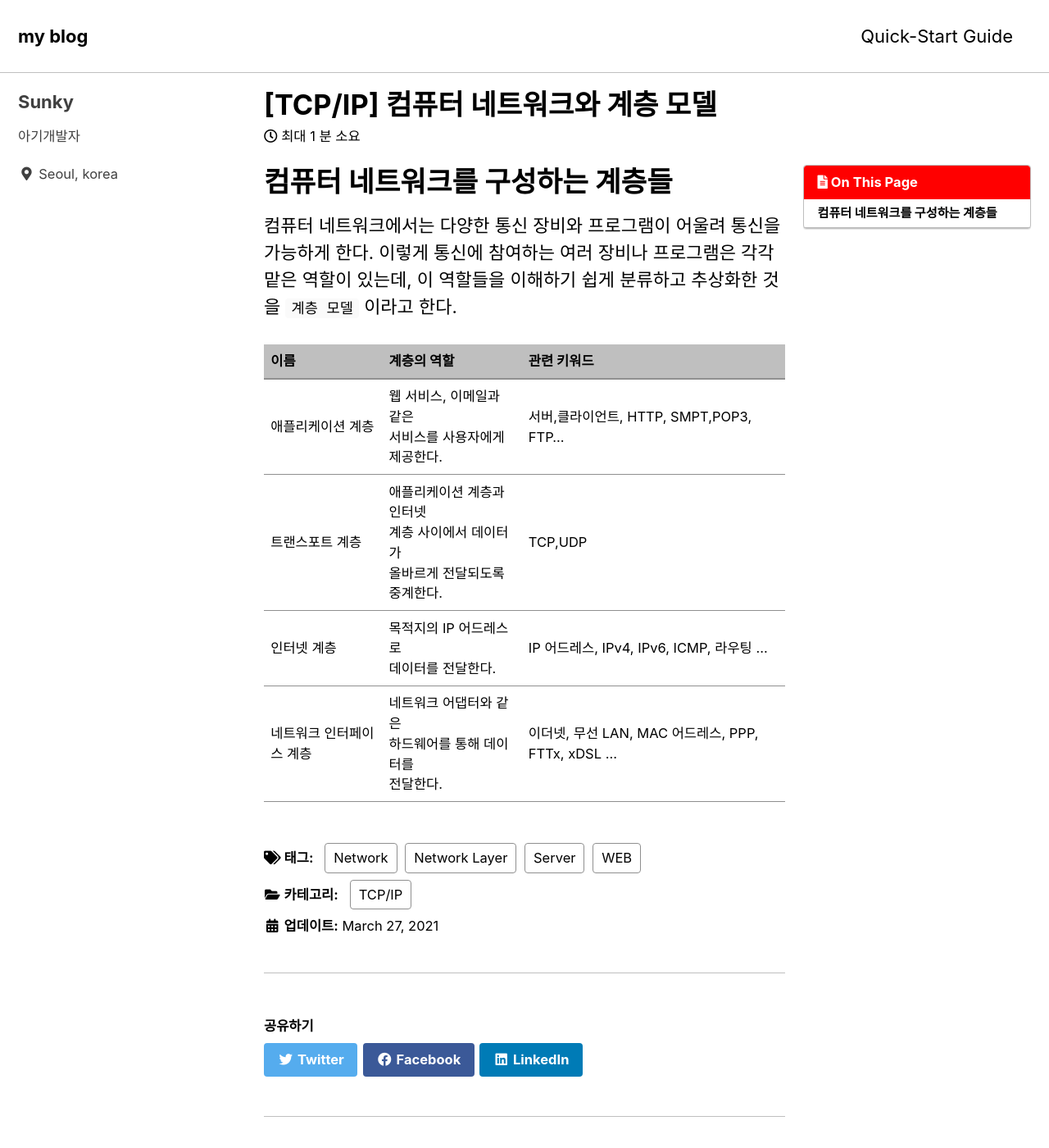
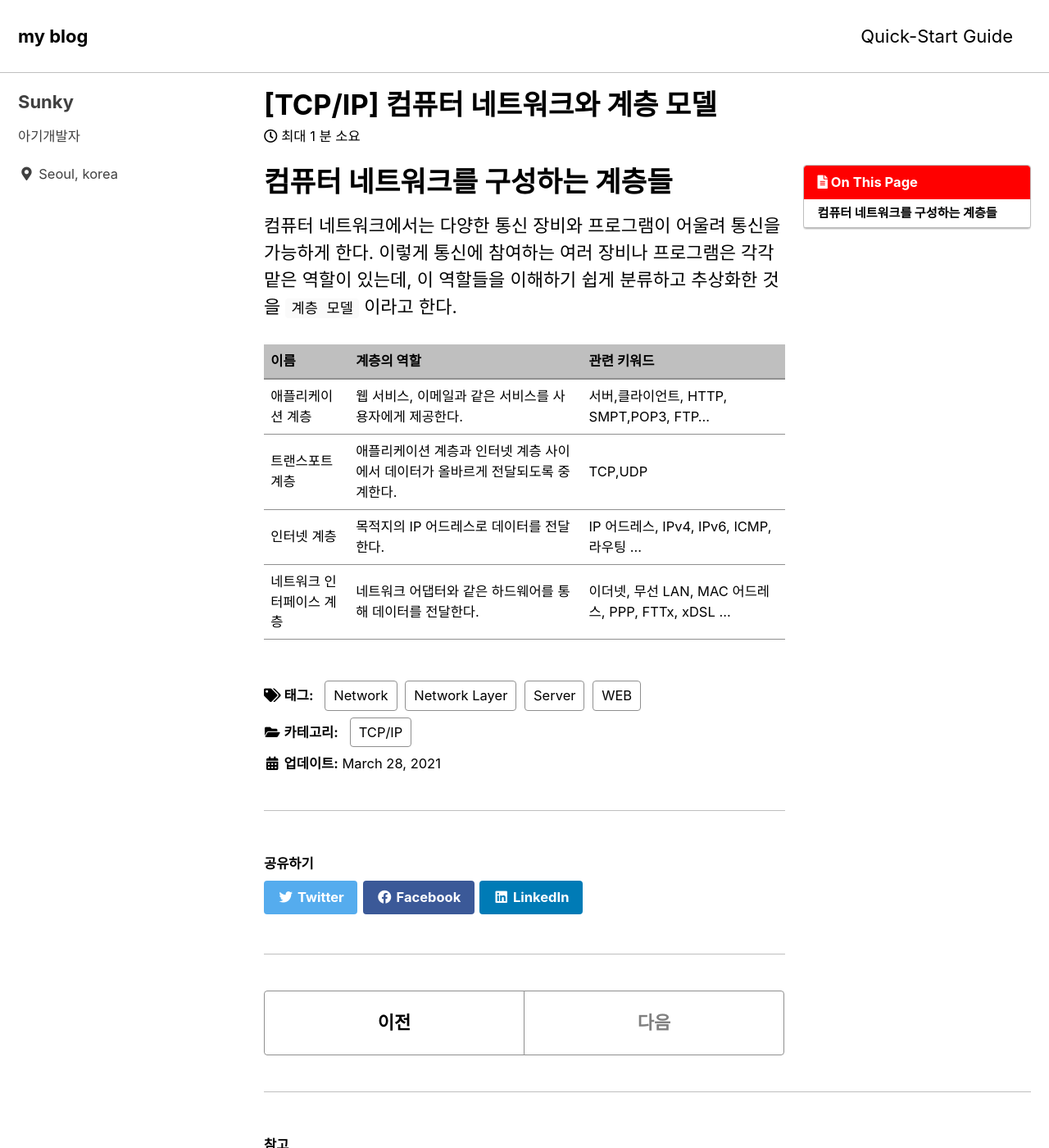
Before and after one commit to Sunky97/sunky97.github.io, a Jekyll site: the page built from _posts/2021-03-27-computer-network.md, in a window 1280 px wide and 1400 px high. Shown: the whole window at 82% size. Built offline with Jekyll 4.4.1, drawn with Linux system fonts in a browser that asks for light colours; cached includes are drawn as plain includes.

Commit message:
게시물 수정

```diff
--- a/_posts/2021-03-27-computer-network.md
+++ b/_posts/2021-03-27-computer-network.md
@@ -11,7 +11,7 @@ toc: true
 toc_sticky: true
 
 date: 2021-03-27
-last_modified_at: 2021-03-27
+last_modified_at: 2021-03-28
 ---
 
 # **컴퓨터 네트워크를 구성하는 계층들**
@@ -20,7 +20,7 @@ last_modified_at: 2021-03-27
 
 |이름|계층의 역할|관련 키워드|
 |---|---|---|
-|애플리케이션 계층|웹 서비스, 이메일과 같은<br>서비스를 사용자에게 제공한다.|서버,클라이언트, HTTP, SMPT,POP3, FTP...|
-|트랜스포트 계층|애플리케이션 계층과 인터넷<br>계층 사이에서 데이터가<br> 올바르게 전달되도록 중계한다.|TCP,UDP|
-|인터넷 계층|목적지의 IP 어드레스로<br>데이터를 전달한다.|IP 어드레스, IPv4, IPv6, ICMP, 라우팅 ... |
-|네트워크 인터페이스 계층|네트워크 어댑터와 같은 <br> 하드웨어를 통해 데이터를<br>전달한다.|이더넷, 무선 LAN, MAC 어드레스, PPP, FTTx, xDSL ... |
+|애플리케이션 계층|웹 서비스, 이메일과 같은 서비스를 사용자에게 제공한다.|서버,클라이언트, HTTP, SMPT,POP3, FTP...|
+|트랜스포트 계층|애플리케이션 계층과 인터넷 계층 사이에서 데이터가 올바르게 전달되도록 중계한다.|TCP,UDP|
+|인터넷 계층|목적지의 IP 어드레스로 데이터를 전달한다.|IP 어드레스, IPv4, IPv6, ICMP, 라우팅 ... |
+|네트워크 인터페이스 계층|네트워크 어댑터와 같은   하드웨어를 통해 데이터를 전달한다.|이더넷, 무선 LAN, MAC 어드레스, PPP, FTTx, xDSL ... |
```
